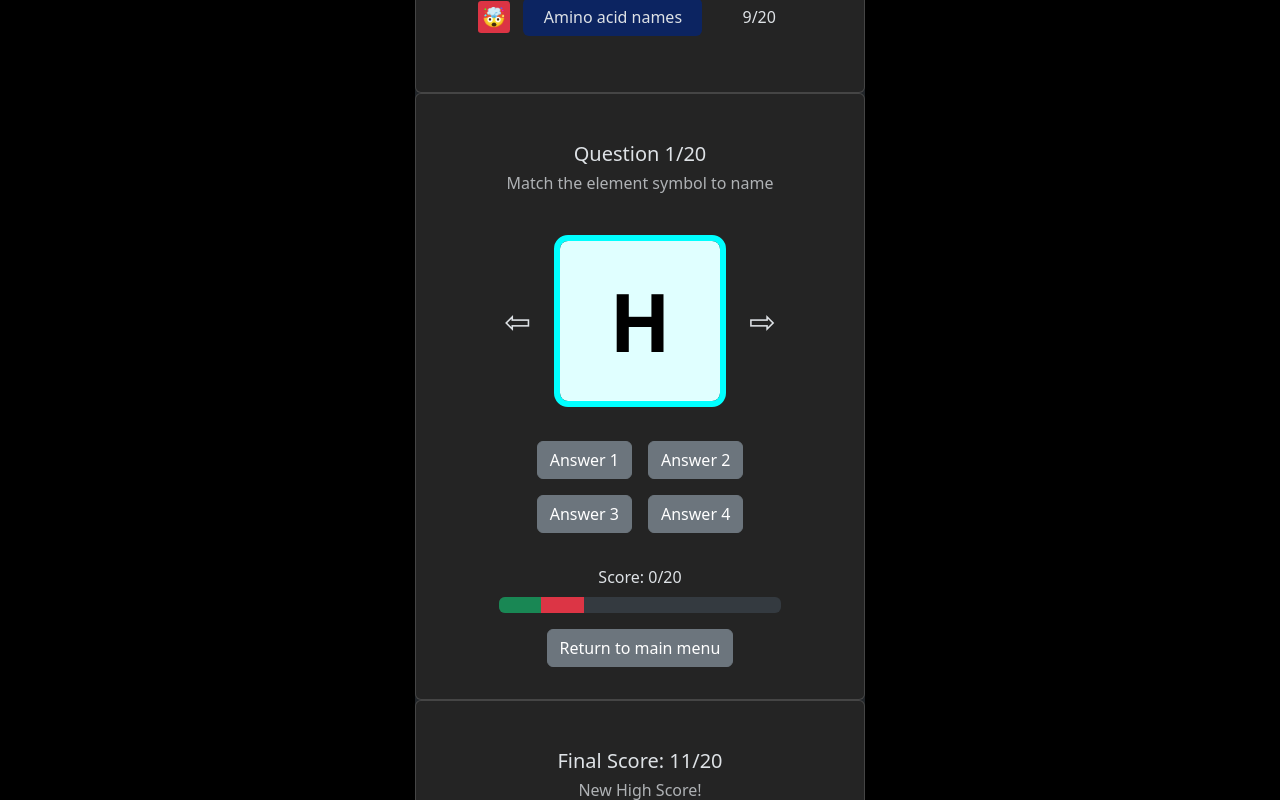
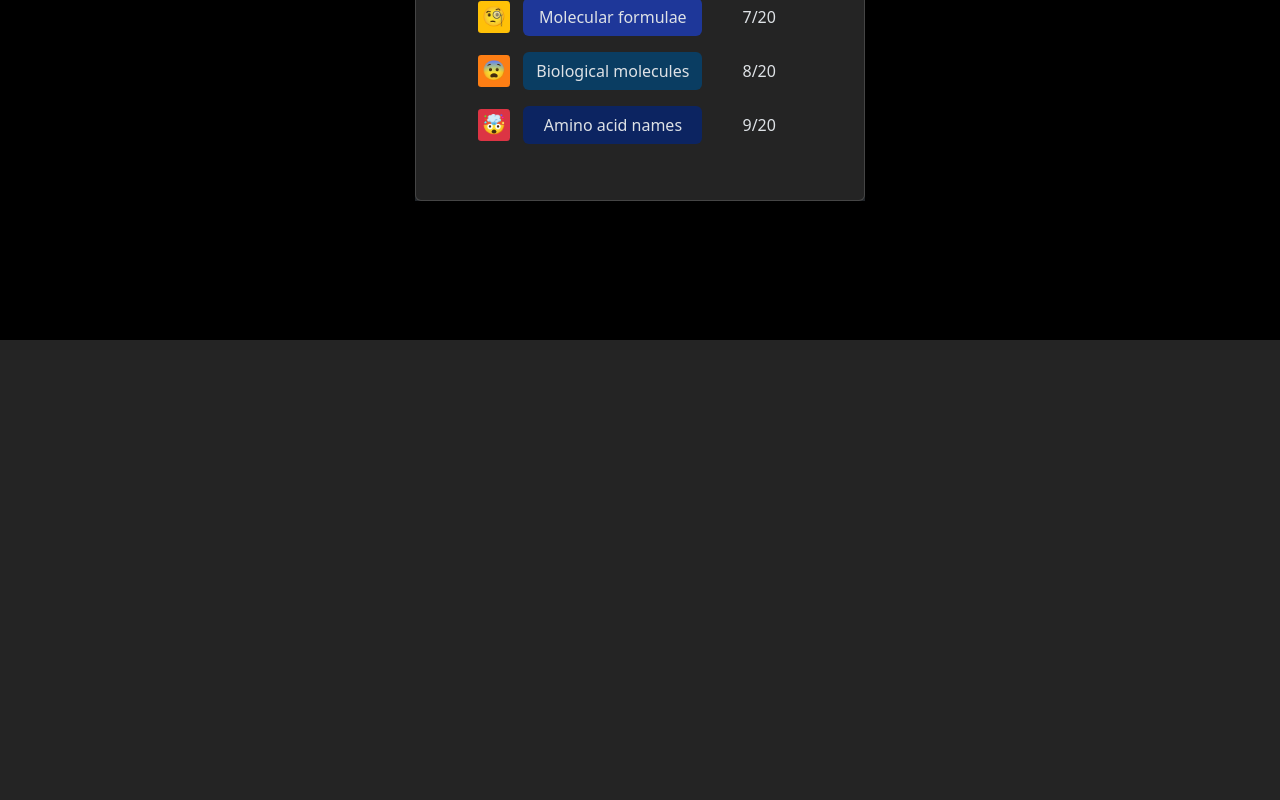
Before and after one commit to BradenKartchner/react-trivia, a React (Vite) app in the folder vite-project/: page / in a window 1280 px wide. Shown: the part 460-1260 px from the top of the page. After the commit the page ends 800 px from the top, so only its background shows below. Built offline with nearby package versions, Linux system fonts and the light colour scheme.

Commit message:
started app state management

```diff
--- a/vite-project/src/App.tsx
+++ b/vite-project/src/App.tsx
@@ -1,6 +1,5 @@
 /*
 TODO: make end card to display quiz results
-TODO: modify MenuCard to have 3 columns: difficulty, Quizzes, high score
 TODO: media queries for:
 max height of the cards based on screen size
 max width of the cards based on screen size
@@ -8,6 +7,8 @@ make the card width larger and the text larger for larger screens
 make high scores on menu card wrap to column for smaller screens
 reduce card class padding for mobile and smaller screens
 fix button onHover to do something (see how bootstrap does it for its classes?)
+TODO (optional): add a modal to QuizCard that asks if you are sure if you want to return to main menu
+TODO (optional): add animations to transitions between menu, quiz, and results
  */
 
 import { useState } from "react";
@@ -35,16 +36,29 @@ function App() {
         quiz5Score: 9,
     };
 
-    // state variables
-    // for objects see: https://react.dev/learn/updating-objects-in-state
+    /* state variables */
+    // "menu", "quiz", "results"
+    const [currentCard, setCurrentCard] = useState<string>("menu");
+    // quiz1, quiz2, quiz3, quiz4, quiz5
+    const [currentQuiz, setCurrentQuiz] = useState<string>("");
+    // scores of individual questions of current quiz
+    // for objects as state see: https://react.dev/learn/updating-objects-in-state
     const [highScores, setHighScores] =
         useState<ScoreObject>(initialScoreObject);
     return (
         <>
             <div className="bg-dark">
-                <MenuCard highScores={highScores} />
-                <QuizCard />
-                <ScoreCard />
+                {currentCard == "menu" && (
+                    <MenuCard
+                        highScores={highScores}
+                        setCurrentCard={setCurrentCard}
+                        setCurrentQuiz={setCurrentQuiz}
+                    />
+                )}
+                {currentCard == "quiz" && (
+                    <QuizCard setCurrentCard={setCurrentCard} />
+                )}
+                {currentCard == "results" && <ScoreCard />}
             </div>
         </>
     );
--- a/vite-project/src/components/MenuCard.tsx
+++ b/vite-project/src/components/MenuCard.tsx
@@ -8,9 +8,11 @@ import { Fragment } from "react/jsx-runtime";
 
 interface Props {
     highScores: ScoreObject;
+    setCurrentCard: (value: string | ((prevState: string) => string)) => void;
+    setCurrentQuiz: (value: string | ((prevState: string) => string)) => void;
 }
 
-function MenuCard({ highScores }: Props) {
+function MenuCard({ highScores, setCurrentCard, setCurrentQuiz }: Props) {
     const smileEmoji = String.fromCodePoint(0x1f92a);
     const coolEmoji = String.fromCodePoint(0x1f60e);
     const partyEmoji = String.fromCodePoint(0x1f973);
@@ -48,6 +50,18 @@ function MenuCard({ highScores }: Props) {
             backgroundColor: "rgb(220, 52, 68)",
         },
     ];
+    const quizIDs = ["quiz1", "quiz2", "quiz3", "quiz4", "quiz5"];
+
+    let handleClick = function (
+        eve: React.MouseEvent<HTMLButtonElement>
+    ): void {
+        console.log(eve);
+        // 1: setCurrentQuiz to the correct quiz number
+        const myTarget = eve.target as HTMLButtonElement; // screw TS
+        setCurrentQuiz(myTarget.id);
+        // 2: setCurrentCard to "quiz" (and in App pass the current quiz name as props to QuizCard)
+        setCurrentCard("quiz");
+    };
 
     return (
         <>
@@ -80,6 +94,8 @@ function MenuCard({ highScores }: Props) {
                                         className={`btn btn-${
                                             index + 1
                                         } quiz-name`}
+                                        onClick={handleClick}
+                                        id={quizIDs[index]}
                                     >
                                         {quizNames[index]}
                                     </button>
--- a/vite-project/src/components/QuizCard.tsx
+++ b/vite-project/src/components/QuizCard.tsx
@@ -8,10 +8,21 @@
 
 import "./QuizCard.css";
 
-function QuizCard() {
+interface Props {
+    setCurrentCard: (value: string | ((prevState: string) => string)) => void;
+}
+
+function QuizCard({ setCurrentCard }: Props) {
     const leftArrow = String.fromCodePoint(0x21e6);
     const rightArrow = String.fromCodePoint(0x21e8);
     const sampleWidth = "15%";
+
+    let handleMenuClick = function (
+        eve: React.MouseEvent<HTMLButtonElement>
+    ): void {
+        setCurrentCard("menu");
+    };
+
     return (
         <>
             <div className="card quiz-card" data-bs-theme="dark">
@@ -75,7 +86,10 @@ function QuizCard() {
                         </div>
                     </div>
                     <p className="card-text exit-button-container">
-                        <button className="btn btn-secondary">
+                        <button
+                            className="btn btn-secondary"
+                            onClick={handleMenuClick}
+                        >
                             Return to main menu
                         </button>
                     </p>
--- a/vite-project/src/quiz_data.ts
+++ b/vite-project/src/quiz_data.ts
@@ -1,7 +1,7 @@
 // for quiz 1: do an image (screenshot of modified periodic table) as question, or
 // bother with the formatting of a square div with border with element symbol in middle?
 
-const quiz1 = [
+export const quiz1 = [
     {
         questionNumber: 1,
         question: "H",
```
